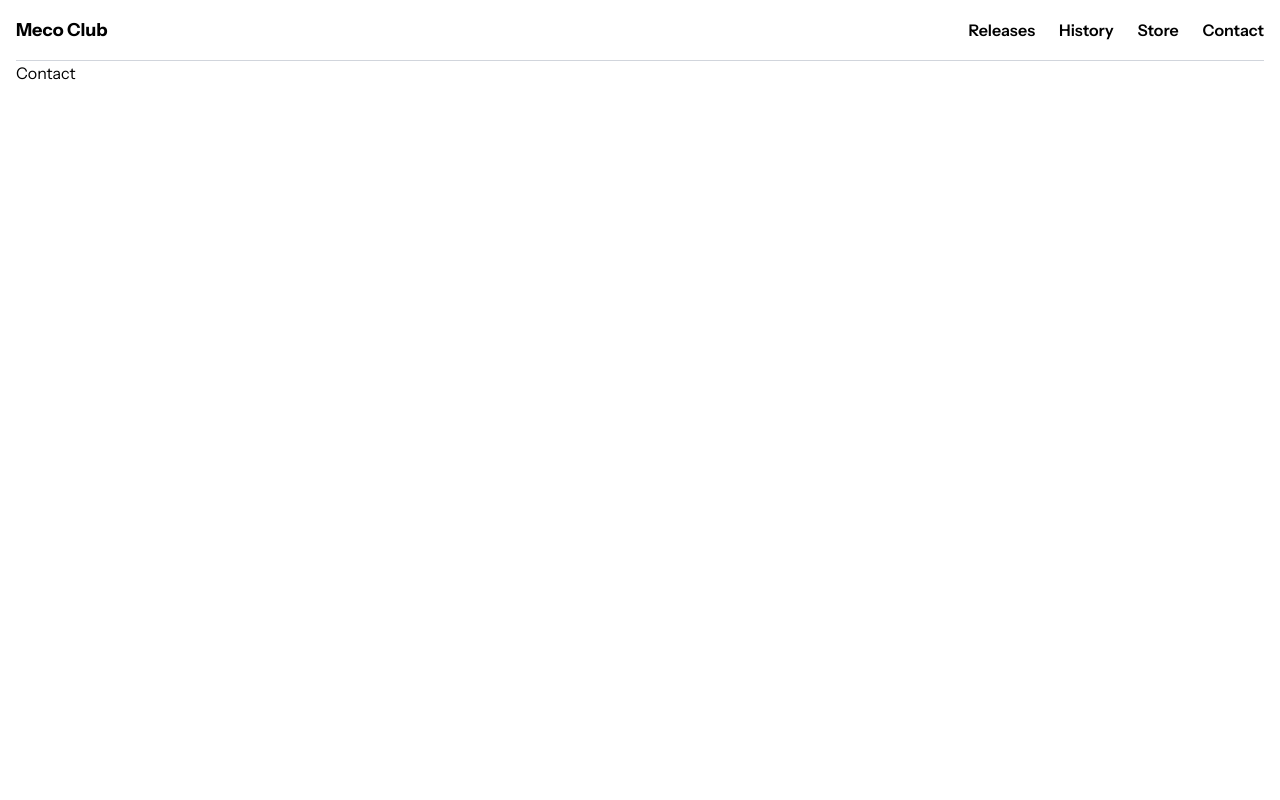
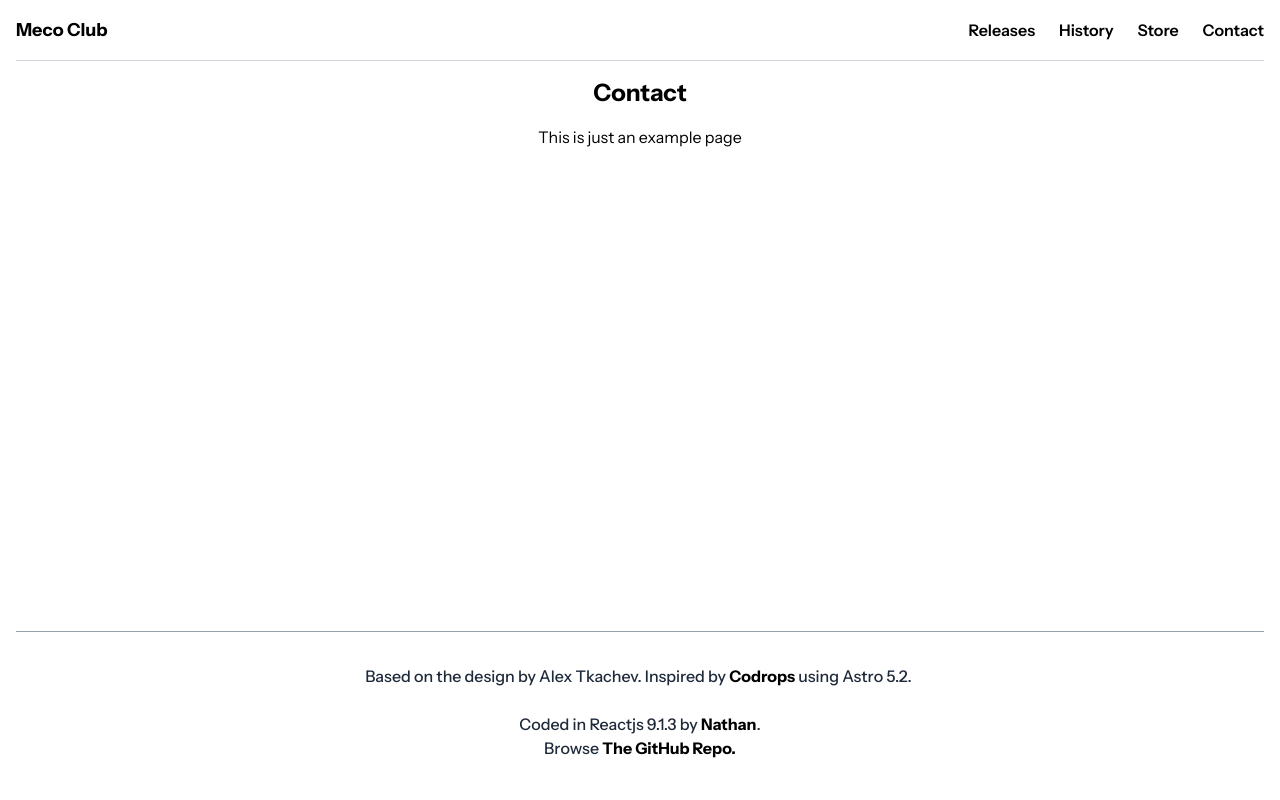
Before and after one commit to deraolisah/meco, a React (Vite) app: page /contact in a window 1280 px wide. Shown: the top 800 px of the page. Built offline with nearby package versions, Linux system fonts and the light colour scheme.

Commit message:
Update: GSAP Fade-In Animation

```diff
--- a/package.json
+++ b/package.json
@@ -11,6 +11,7 @@
   },
   "dependencies": {
     "@tailwindcss/vite": "^4.1.12",
+    "gsap": "^3.13.0",
     "react": "^19.1.1",
     "react-dom": "^19.1.1",
     "react-icons": "^5.5.0",
--- a/src/App.jsx
+++ b/src/App.jsx
@@ -10,9 +10,9 @@ import ArtistDetail from './pages/ArtistDetail.jsx';
 
 function App() {
   return (
-    <div className='p-4'>
+    <div className='p-4 flex flex-col min-h-screen'>
       <Navbar />
-      <div className='min-h-screen'>
+      <div className="flex-grow">
         <Router>
           <Routes>
             <Route path="/" element={<Home />} />
--- a/src/components/Footer.jsx
+++ b/src/components/Footer.jsx
@@ -2,7 +2,7 @@ import React from 'react'
 
 const Footer = () => {
   return (
-    <footer className='w-full border-t border-gray-400 mt-20 pt-8 pb-6 text-center text-gray-800 font-medium'>
+    <footer className='w-full border-t border-gray-400 pt-8 pb-6 text-center text-gray-800 font-medium '>
       <p>
         Based on the design by Alex Tkachev.&nbsp;
 
--- a/src/pages/Contact.jsx
+++ b/src/pages/Contact.jsx
@@ -2,8 +2,12 @@ import React from 'react'
 
 const Contact = () => {
   return (
-    <div>Contact</div>
-  )
-}
+    <div className="flex flex-col gap-4 items-center justify-center h-full py-4">
+      <h2 className='font-bold text-2xl'> Contact </h2>
+      <p> This is just an example page </p>
+      <p> </p>
+    </div>
+  );
+};
 
 export default Contact;
--- a/src/pages/History.jsx
+++ b/src/pages/History.jsx
@@ -2,7 +2,11 @@ import React from 'react'
 
 const History = () => {
   return (
-    <div>History</div>
+    <div className="flex flex-col gap-4 items-center justify-center h-full py-4">
+      <h2 className='font-bold text-2xl'> History </h2>
+      <p> This is just an example page </p>
+      <p> </p>
+    </div>
   )
 }
 
--- a/src/pages/Home.jsx
+++ b/src/pages/Home.jsx
@@ -1,7 +1,9 @@
-import React from 'react'
+import React from 'react';
 import { useState, useRef, useEffect } from 'react';
 import { useNavigate } from 'react-router-dom';
 import { artists } from "../assets/data";
+import gsap from "gsap";
+import { useLayoutEffect } from "react";
 
 
 const shuffleArray = (array) => {
@@ -21,9 +23,50 @@ const Home = () => {
   const [shuffledArtists, setShuffledArtists] = useState([]);
 
   const navigate = useNavigate();
+  const gridRef = useRef(null);
+  const hasAnimated = useRef(false);
 
-  const gridRef = useRef(null);
-  const [mousePos, setMousePos] = useState({ x: 0, y: 0 });
+
+  // SEARCH FILTER, SORTING AND SHUFFLE
+  let filteredArtists = artists.filter((artist) =>
+    artist.name.toLowerCase().includes(searchTerm.toLowerCase()) ||
+    artist.tag.toLowerCase().includes(searchTerm.toLowerCase())
+  );
+
+  if (sortOrder === 'asc') {
+    filteredArtists.sort((a, b) => a.num - b.num);
+  } else if (sortOrder === 'desc') {
+    filteredArtists.sort((a, b) => b.num - a.num);
+  }
+
+  if (shuffled) {
+    filteredArtists = shuffleArray(filteredArtists);
+  }
+
+  const displayedArtists = shuffled ? shuffledArtists : filteredArtists;
+
+
+  // GSAP STAGGERED ANIMATION
+  useLayoutEffect(() => {
+    if (hasAnimated.current) return;
+
+    const cards = gridRef.current.querySelectorAll(".artist-card");
+
+    gsap.to(cards, {
+      y: 0,
+      opacity: 1,
+      duration: 0.88,
+      ease: "power3.out",
+      stagger: 0.15,
+      // clearProps: "opacity-0", // removes inline styles after animation
+    });
+
+    hasAnimated.current = true;
+  }, []);
+
+
+  // MOUSE-HOVER TOOLTIP EFFECT
+  // const [mousePos, setMousePos] = useState({ x: 0, y: 0 });
   const [hoveredIndex, setHoveredIndex] = useState(null);
   const [tooltipPos, setTooltipPos] = useState({ top: 0, left: 0 });
 
@@ -56,30 +99,13 @@ const Home = () => {
 
 
 
-  let filteredArtists = artists.filter((artist) =>
-    artist.name.toLowerCase().includes(searchTerm.toLowerCase()) ||
-    artist.tag.toLowerCase().includes(searchTerm.toLowerCase())
-  );
-
-  if (sortOrder === 'asc') {
-    filteredArtists.sort((a, b) => a.num - b.num);
-  } else if (sortOrder === 'desc') {
-    filteredArtists.sort((a, b) => b.num - a.num);
-  }
-
-  if (shuffled) {
-    filteredArtists = shuffleArray(filteredArtists);
-  }
-
-  const displayedArtists = shuffled ? shuffledArtists : filteredArtists;
-
-
 
   const handleClick = (artist) => {
     navigate(`/artist/${artist.id}`);
   };
 
 
+  // SEARCH KEY
   useEffect(() => {
     const handleKeyDown = (e) => {
       if (e.key === 's') {
@@ -148,7 +174,7 @@ const Home = () => {
       )}
 
       {/* GRID LAYOUT */}
-      <div ref={gridRef} className="relative grid grid-cols-4 sm:grid-cols-5 md:grid-cols-6 lg:grid-cols-7 gap-0 mt-4 h-fit">
+      <div ref={gridRef} className="relative grid grid-cols-4 sm:grid-cols-5 md:grid-cols-6 lg:grid-cols-7 gap-0 my-4 -space-px overflow-hidden">
         {/* {artists.map((artist, index) => ( */}
         {/* {filteredArtists.map((artist, index) => ( */}
         {/* {(shuffled ? shuffledArtists : filteredArtists).map((artist, index) => ( */}
@@ -156,7 +182,7 @@ const Home = () => {
           <div
             onClick={() => handleClick(artist)}
             key={index}
-            className="w-full bg-gradient-to-bl from-blue-200 via-pink-600 to-green-900 transition-transform duration-300 cursor-pointer overflow-hidden"
+            className="artist-card will-change-transform opacity-0 translate-y-4 w-full bg-gradient-to-bl from-blue-200 via-pink-600 to-green-900 transition-transform duration-300 cursor-pointer overflow-hidden"
             onMouseMove={(e) => handleMouseMove(e, index)}
             onMouseLeave={() => setHoveredIndex(null)}
           >
--- a/src/pages/Releases.jsx
+++ b/src/pages/Releases.jsx
@@ -2,7 +2,10 @@ import React from 'react'
 
 const Releases = () => {
   return (
-    <div>Releases</div>
+    <div className='flex flex-col gap-4 items-center justify-center h-full py-4'>
+      <h2 className='font-bold text-2xl'> Releases </h2>
+      <p> This is just an example page </p>
+    </div>
   )
 }
 
--- a/src/pages/Store.jsx
+++ b/src/pages/Store.jsx
@@ -2,7 +2,11 @@ import React from 'react'
 
 const Store = () => {
   return (
-    <div>Store</div>
+    <div className="flex flex-col gap-4 items-center justify-center h-full py-4">
+      <h2 className='font-bold text-2xl'> Store </h2>
+      <p> This is just an example page </p>
+      <p> </p>
+    </div>
   )
 }
 
```
Also changed, not shown: 1 other file (tests, documents, lock files or other folders).
